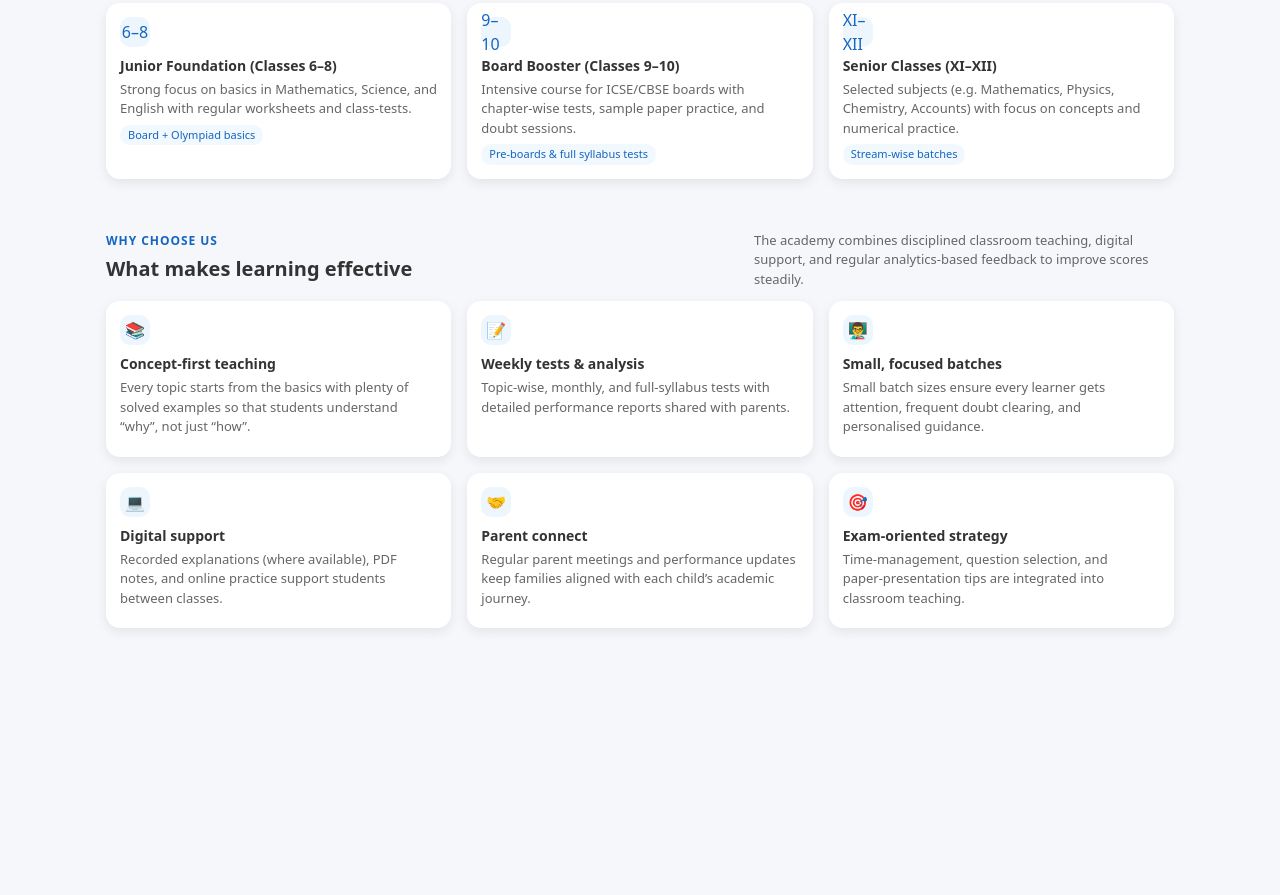
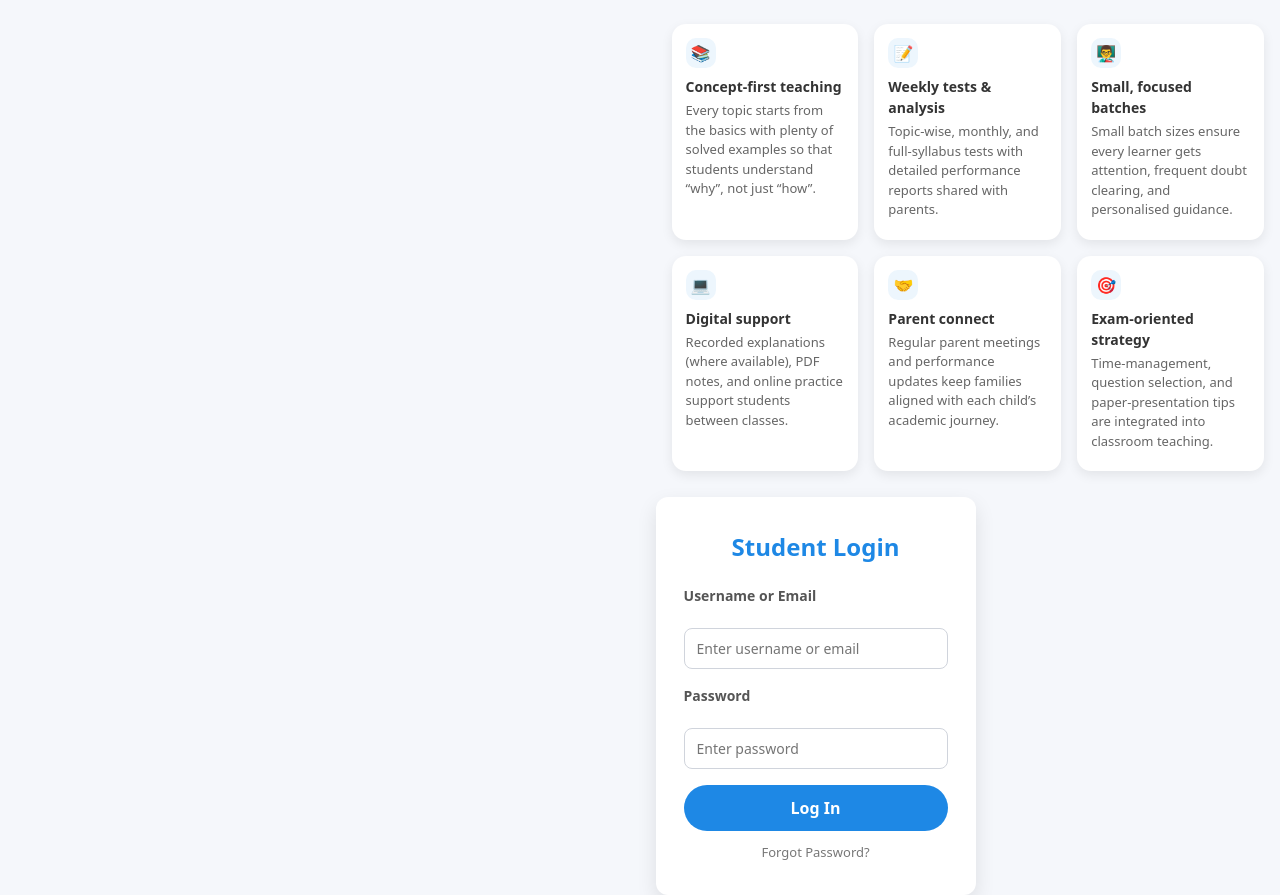
Before and after one commit to princechaudharybackup-cloud/princechaudharybackup.io, a plain HTML site: page index.html in a window 1280 px wide. Shown: the part 499-1394 px from the top of the page. Before the commit the page ends 1153 px from the top, so only its background shows below. Drawn offline with Linux system fonts and the light colour scheme.

Commit message:
Add student login form to index.html

```diff
--- a/index.html
+++ b/index.html
@@ -809,3 +809,101 @@
 
     <!-- Results / Highlight -->
     <sec
+
+      <!DOCTYPE html>
+<html lang="en">
+<head>
+  <meta charset="UTF-8" />
+  <meta name="viewport" content="width=device-width, initial-scale=1" />
+  <title>Student Login - Prince Learning Academy</title>
+  <style>
+    body {
+      background: #f5f7fb;
+      font-family: system-ui, -apple-system, BlinkMacSystemFont, "Segoe UI", sans-serif;
+      display: flex;
+      align-items: center;
+      justify-content: center;
+      height: 100vh;
+      margin: 0;
+      color: #333;
+    }
+    .login-container {
+      background: #fff;
+      padding: 32px 28px;
+      border-radius: 12px;
+      box-shadow: 0 8px 20px rgba(0, 0, 0, 0.1);
+      width: 320px;
+      text-align: center;
+    }
+    h2 {
+      margin-bottom: 20px;
+      color: #1e88e5;
+    }
+    form {
+      display: flex;
+      flex-direction: column;
+      gap: 16px;
+    }
+    label {
+      text-align: left;
+      font-size: 14px;
+      font-weight: 600;
+      margin-bottom: 6px;
+      color: #555;
+    }
+    input[type="text"],
+    input[type="password"] {
+      padding: 10px 12px;
+      border: 1px solid #d0d4dc;
+      border-radius: 8px;
+      font-size: 14px;
+      outline-offset: 2px;
+      transition: border-color 0.2s;
+    }
+    input[type="text"]:focus,
+    input[type="password"]:focus {
+      border-color: #1e88e5;
+      box-shadow: 0 0 6px rgba(30, 136, 229, 0.3);
+    }
+    button {
+      background: #1e88e5;
+      color: #fff;
+      border: none;
+      padding: 12px 0;
+      border-radius: 30px;
+      font-size: 16px;
+      cursor: pointer;
+      font-weight: 700;
+      transition: background-color 0.3s;
+    }
+    button:hover {
+      background-color: #1565c0;
+    }
+    .forgot-password {
+      font-size: 13px;
+      color: #777;
+      margin-top: 12px;
+      text-decoration: none;
+      display: inline-block;
+    }
+    .forgot-password:hover {
+      text-decoration: underline;
+    }
+  </style>
+</head>
+<body>
+  <div class="login-container">
+    <h2>Student Login</h2>
+    <form onsubmit="event.preventDefault(); alert('Login functionality not implemented.');">
+      <label for="username">Username or Email</label>
+      <input type="text" id="username" name="username" placeholder="Enter username or email" required />
+
+      <label for="password">Password</label>
+      <input type="password" id="password" name="password" placeholder="Enter password" required />
+
+      <button type="submit">Log In</button>
+    </form>
+    <a href="#" class="forgot-password" onclick="alert('Please contact the academy for password reset.'); return false;">Forgot Password?</a>
+  </div>
+</body>
+</html>
```
